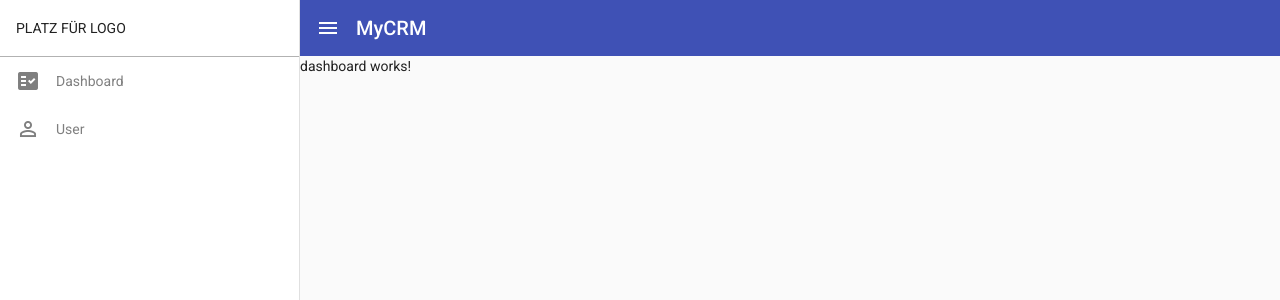
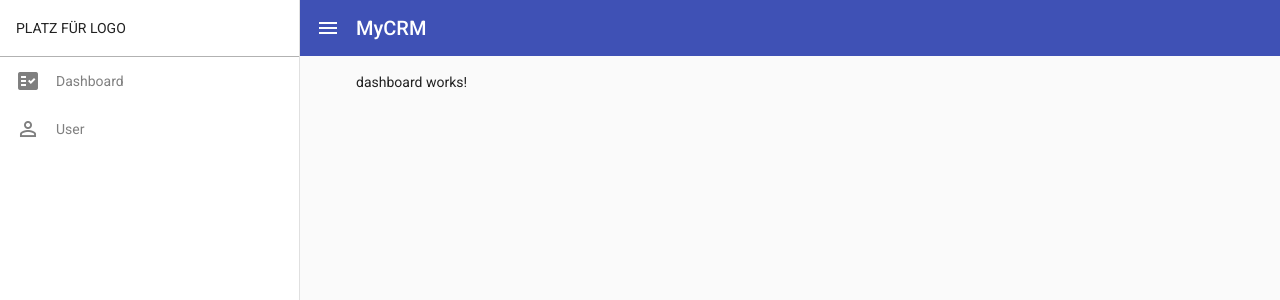
Before and after one commit to TKaY83/CRM-Tool, an Angular app: page / in a window 1280 px wide. Shown: the top 300 px of the page. Built offline with nearby package versions, Linux system fonts and the light colour scheme.

Commit message:
router works

```diff
--- a/src/app/app.component.html
+++ b/src/app/app.component.html
@@ -8,10 +8,10 @@
     </div>
 
     <ul class="menu-items">
-      <li>
+      <li [routerLink]="''">
         <mat-icon>fact_check</mat-icon>Dashboard
       </li>
-      <li>
+      <li [routerLink]="'/user'">
         <mat-icon>perm_identity</mat-icon>User
       </li>
     </ul>
--- a/src/app/app.component.scss
+++ b/src/app/app.component.scss
@@ -50,7 +50,7 @@ mat-toolbar-row, mat-toolbar {
     height: 56px;
 }
 
-.outer-container{
+.router-container{
     padding-left: 56px;
     padding-top: 16px;
 }
```
